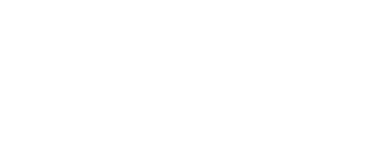
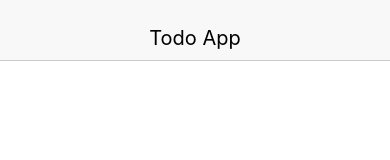
Before and after one commit to achmadfatoni/react-native-todo-list, a React Native app: screen / in a window 390 px wide. Shown: the top 160 px of the page. Built offline with nearby package versions, Linux system fonts and the light colour scheme.

Commit message:
create header component

```diff
--- a/src/App.js
+++ b/src/App.js
@@ -1,5 +1,6 @@
 import React, { Component } from 'react';
 import { StyleSheet, View } from 'react-native';
+import Header from './components/Header';
 
 export default class App extends Component {
     constructor(props) {
@@ -8,7 +9,7 @@ export default class App extends Component {
     render() {
         return (
             <View>
-
+                <Header title="Todo App"/>
             </View>
         );
     }
--- /dev/null
+++ b/src/components/Header.js
@@ -0,0 +1,33 @@
+import React, { Component } from 'react';
+import { StyleSheet, Text, View } from 'react-native';
+
+export default class Header extends Component {
+    constructor(props) {
+        super(props);
+    }
+    render() {
+        return (
+            <View style={styles.ViewStyle}>
+                <Text style={styles.textStyle}>{this.props.title}</Text>
+            </View>
+        );
+    }
+}
+
+const styles = StyleSheet.create({
+    ViewStyle: {
+        justifyContent: 'center',
+        alignItems: 'center',
+        backgroundColor: '#F8F8F8',
+        height: 60,
+        paddingTop: 15,
+        shadowColor: '#000000',
+        shadowOffset: { width: 0, height: 1},
+        shadowOpacity: 0.2,
+        elevation: 2,
+        position: 'relative'
+    },
+    textStyle: {
+        fontSize: 20
+    }
+});
```
